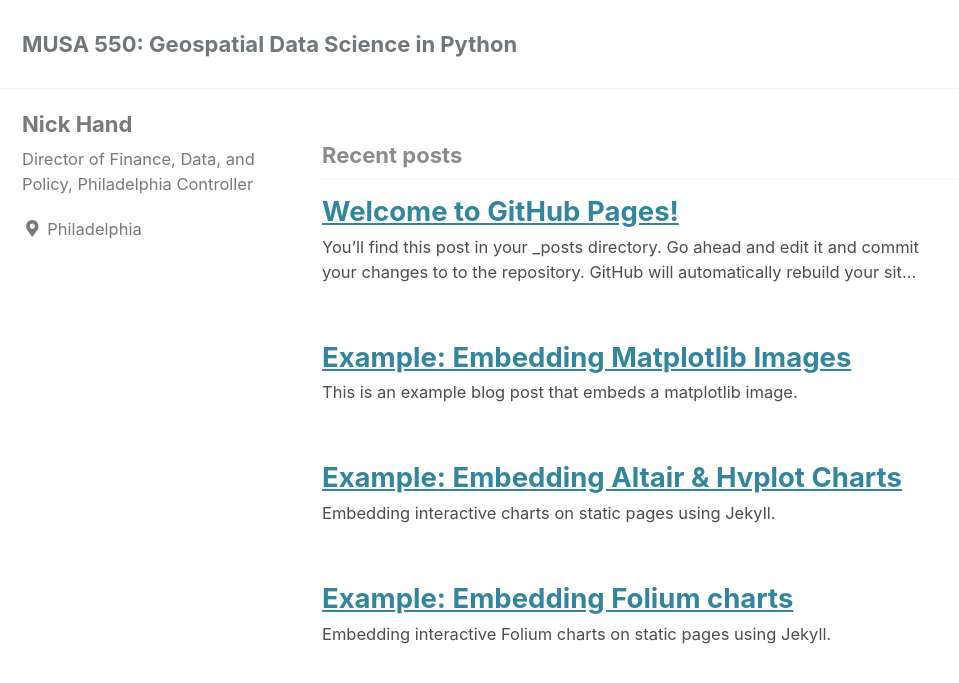
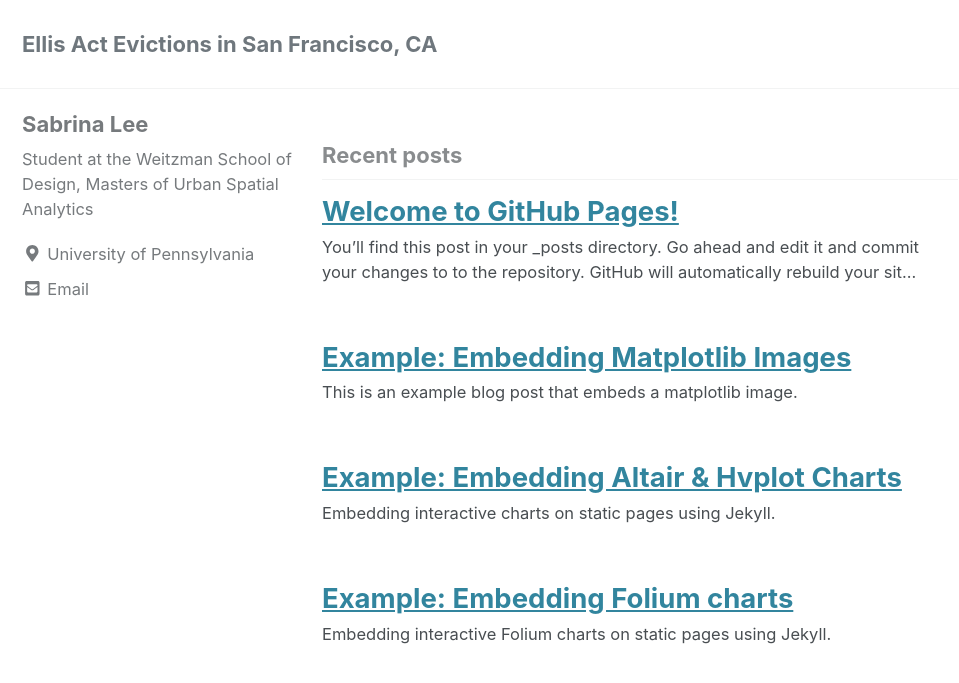
Before and after one commit to sabrinasmlee/musa-550-sf-evictions, a Jekyll site: the page built from index.html, in a window 1280 px wide and 900 px high. Shown: the top 683 px of the window, without its empty margins (0-959 px from the left). Built offline with Jekyll 4.4.1, drawn with Linux system fonts in a browser that asks for light colours; cached includes are drawn as plain includes; nearby versions of some CDN libraries; a script that is not in the unit is left out; the list of posts is cut into pages by our own code; some of the changed text lies outside the part shown.

Commit message:
Update _config.yml

```diff
--- a/_config.yml
+++ b/_config.yml
@@ -16,10 +16,10 @@ minimal_mistakes_skin: "default" # "air", "aqua", "contrast", "dark", "dirt", "n
 
 # Site Settings
 locale: "en-US"
-title: "MUSA 550: Geospatial Data Science in Python"
+title: "Ellis Act Evictions in San Francisco, CA"
 title_separator: "-"
-name: "Nick Hand"
-description: "Displaying cool data visualizations"
+name: "Sabrina Lee"
+description: "Exploring geospatial trends in Ellis Act Evictions in San Francisco"
 url: # the base hostname & protocol for your site e.g. "https://mmistakes.github.io"
 baseurl: # the subpath of your site, e.g. "/blog"
 repository: # GitHub username/repo-name e.g. "mmistakes/minimal-mistakes"
@@ -105,15 +105,15 @@ analytics:
 
 # Site Author
 author:
-  name: "Nick Hand"
+  name: "Sabrina Lee"
   avatar: # path of avatar image, e.g. "/assets/images/bio-photo.jpg"
-  bio: "Director of Finance, Data, and Policy, Philadelphia Controller"
-  location: "Philadelphia"
+  bio: "Student at the Weitzman School of Design, Masters of Urban Spatial Analytics"
+  location: "University of Pennsylvania"
   email:
   links:
     - label: "Email"
       icon: "fas fa-fw fa-envelope-square"
-      # url: mailto:your.name@email.com
+      url: mailto:sablee@upenn.edu
     - label: "Website"
       icon: "fas fa-fw fa-link"
       # url: "https://your-website.com"
```
